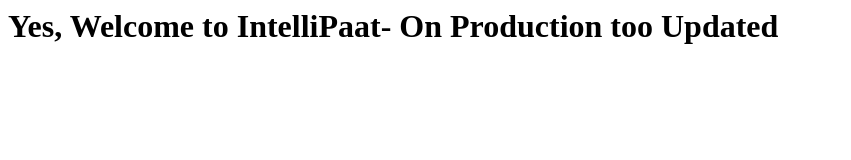
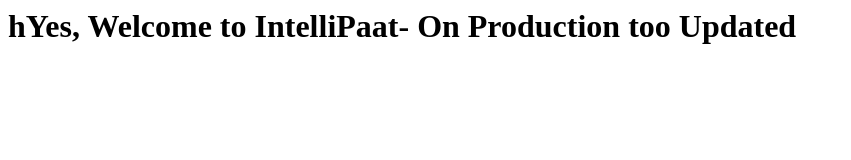
Before and after one commit to pavanbheema/website, a plain HTML site: page index.html in a window 1280 px wide. Shown: the whole page, without its empty margins (0-851 px from the left). Drawn offline with Linux system fonts and the light colour scheme.

Commit message:
Added code for production Update

```diff
--- a/index.html
+++ b/index.html
@@ -1,6 +1,6 @@
 <html>
 <title>Jenkins CI/CD Piple</title>
 <body>
-<h1>Yes, Welcome to IntelliPaat- On Production too Updated</h1>
+<h1>hYes, Welcome to IntelliPaat- On Production too Updated</h1>
 </body>
 </html>
```
